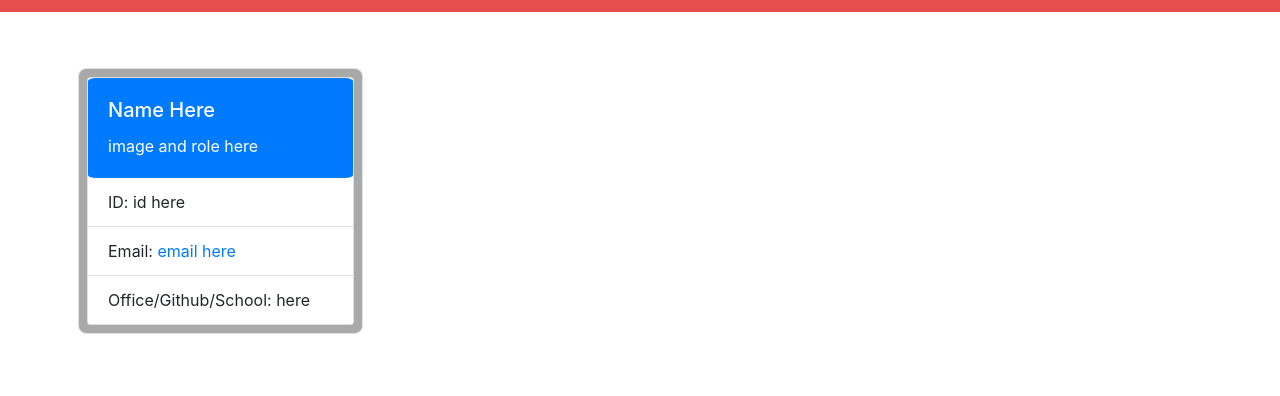
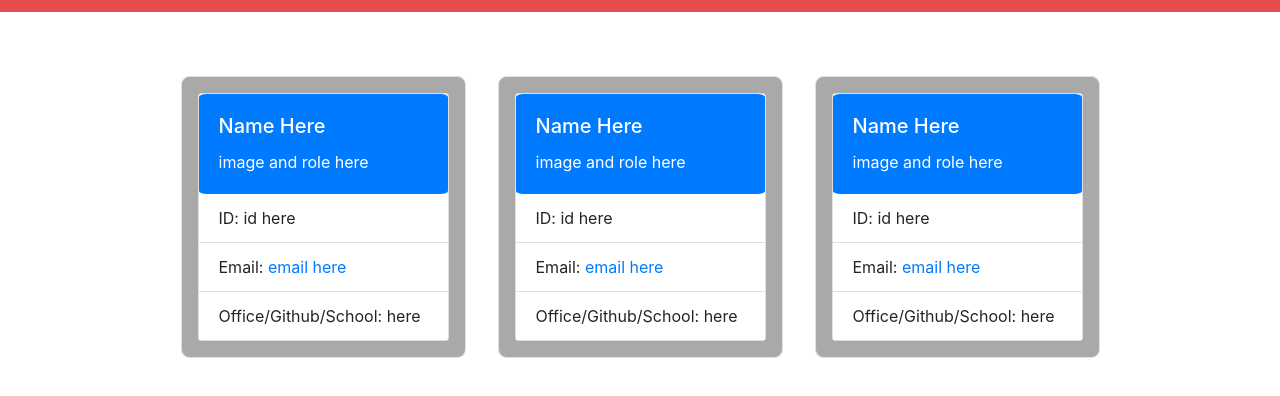
Before and after one commit to nflanner/Team-Profile-Generator, a website: page src/template.html in a window 1280 px wide. Shown: the part 78-474 px from the top of the page. Drawn offline with nearby package versions, Linux system fonts and the light colour scheme.

Commit message:
html structure fixed, email added

```diff
--- a/src/template.html
+++ b/src/template.html
@@ -20,8 +20,42 @@
 </nav>
 
 <section class="container">
-    <div class="row">
-        <div class="col-3 border p-2 m-2 secondary flex-column">
+    <div class="row flex-wrap justify-content-center">
+        <div class="col-3 border p-3 m-3 secondary flex-column">
+            <div class="card">
+                <div class="card-body text-white bg-primary">
+                    <h5 class="card-title">Name Here</h5>
+                    <p class="card-text">image and role here</p>
+                </div>
+
+                <div>
+                    <ul class="list-group list-group-flush bg-secondary">
+                        <li class="list-group-item">ID: id here</li>
+                        <li class="list-group-item">Email: <a href="#" class="card-link">email here</a></li>
+                        <li class="list-group-item">Office/Github/School: here</li>
+                    </ul>
+                </div>
+            </div>
+        </div>
+
+        <div class="col-3 border p-3 m-3 secondary flex-column">
+            <div class="card">
+                <div class="card-body text-white bg-primary">
+                    <h5 class="card-title">Name Here</h5>
+                    <p class="card-text">image and role here</p>
+                </div>
+
+                <div>
+                    <ul class="list-group list-group-flush bg-secondary">
+                        <li class="list-group-item">ID: id here</li>
+                        <li class="list-group-item">Email: <a href="#" class="card-link">email here</a></li>
+                        <li class="list-group-item">Office/Github/School: here</li>
+                    </ul>
+                </div>
+            </div>
+        </div>
+
+        <div class="col-3 border p-3 m-3 secondary flex-column">
             <div class="card">
                 <div class="card-body text-white bg-primary">
                     <h5 class="card-title">Name Here</h5>
@@ -38,6 +72,8 @@
             </div>
         </div>
     </div>
+
+
 </section>
 
 </body>
```
Also changed, not shown: index.js (+10 -9 lines), dist/generated.html.
